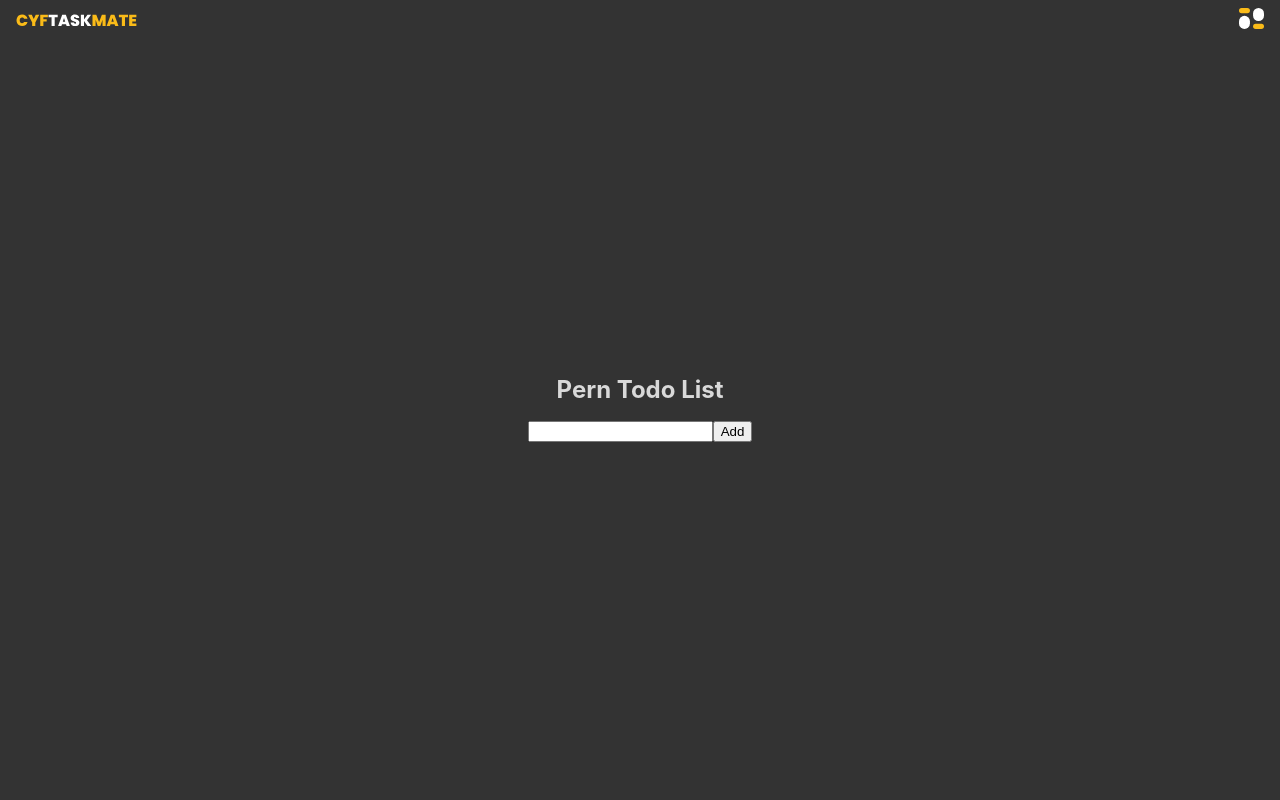
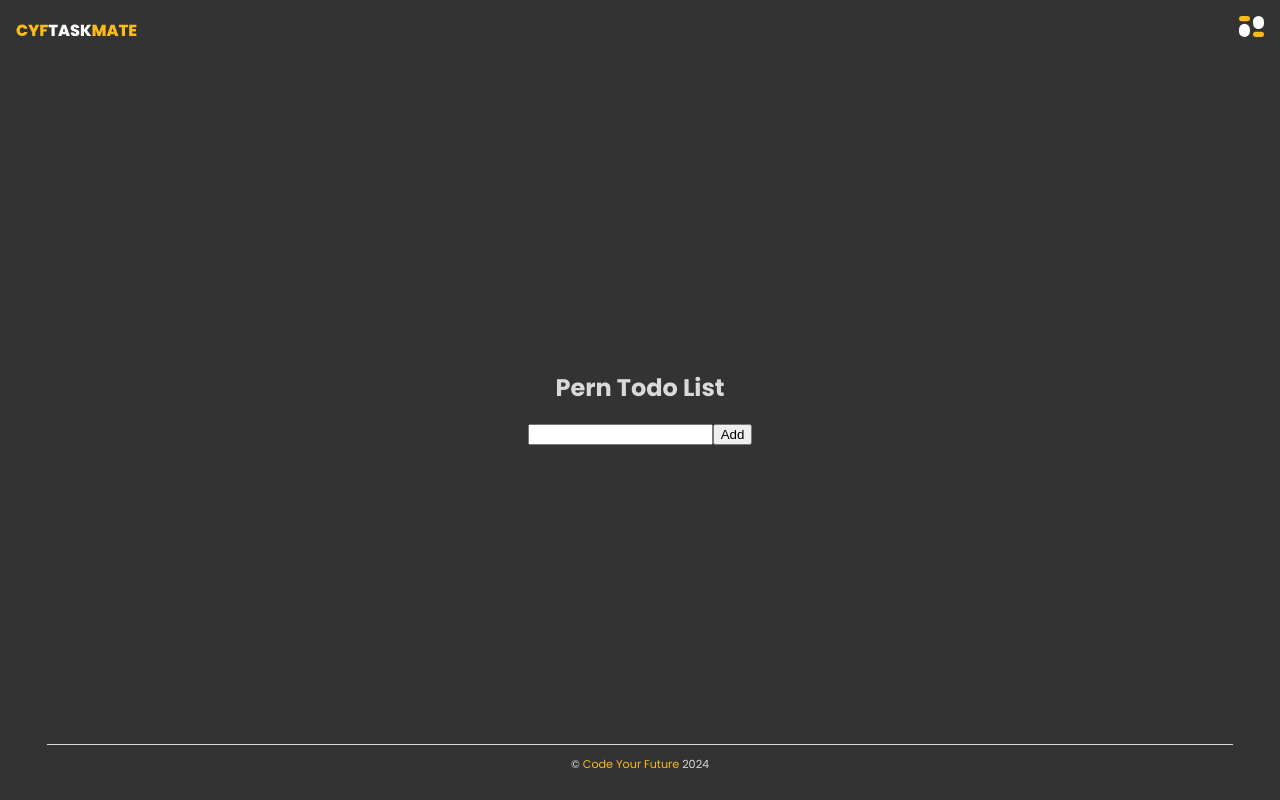
Before and after one commit to Farnooshmo/time-tracker, a React (Create React App) app in the folder client/: page / in a window 1280 px wide. Built offline with nearby package versions, Linux system fonts and the light colour scheme.

Commit message:
Create-a-Footer-Component

```diff
--- a/client/public/index.html
+++ b/client/public/index.html
@@ -2,42 +2,21 @@
 <html lang="en">
 	<head>
 		<meta charset="utf-8" />
-    <link rel="icon" href="%PUBLIC_URL%/favicon.ico" />
 		<meta name="viewport" content="width=device-width, initial-scale=1" />
-    <meta name="theme-color" content="#000000" />
 		<meta
-      name="description"
-      content="Web site created using create-react-app"
+			name="CYFTASKMATE"
+			content="Web site created using create-react-app for Code Your Future organization"
 		/>
-    <link rel="apple-touch-icon" href="%PUBLIC_URL%/logo192.png" />
-    <!--
-      manifest.json provides metadata used when your web app is installed on a
-      user's mobile device or desktop. See https://developers.google.com/web/fundamentals/web-app-manifest/
-    -->
-    <link rel="manifest" href="%PUBLIC_URL%/manifest.json" />
-    <!--
-      Notice the use of %PUBLIC_URL% in the tags above.
-      It will be replaced with the URL of the `public` folder during the build.
-      Only files inside the `public` folder can be referenced from the HTML.
+		<link
+			rel="stylesheet"
+			href="https://fonts.googleapis.com/css2?family=Poppins:wght@400;500;700&display=swap"
+		/>
+		<title>CYFTASKMATE</title>
+	</head>
 
-      Unlike "/favicon.ico" or "favicon.ico", "%PUBLIC_URL%/favicon.ico" will
-      work correctly both with client-side routing and a non-root public URL.
-      Learn how to configure a non-root public URL by running `npm run build`.
-    -->
-    <title>Time Tracker App</title>
-  </head>
 	<body>
 		<noscript>You need to enable JavaScript to run this app.</noscript>
+
 		<div id="root"></div>
-    <!--
-      This HTML file is a template.
-      If you open it directly in the browser, you will see an empty page.
-
-      You can add webfonts, meta tags, or analytics to this file.
-      The build step will place the bundled scripts into the <body> tag.
-
-      To begin the development, run `npm start` or `yarn start`.
-      To create a production bundle, use `npm run build` or `yarn build`.
-    -->
 	</body>
 </html>
--- a/client/src/App.css
+++ b/client/src/App.css
@@ -1,4 +1,5 @@
 .container {
+	font-family: 'Poppins', sans-serif;
 	background-color: #333333;
 	display: flex;
 	flex-direction: column;
@@ -14,7 +15,7 @@ header {
 	display: flex;
 	justify-content: space-between;
 	align-items: center;
-	padding: 0.5rem;
+	padding: 1rem;
 	position: fixed;
 	top: 0;
 	z-index: 1000;
@@ -80,9 +81,37 @@ section {
 }
 
 footer {
+	width: 100%;
 	padding: 1rem;
-	color: white;
+	color: #d9d9d9;
 	text-align: center;
+	position: fixed;
+	bottom: 0;
+	z-index: 1000;
+	box-sizing: border-box; /* Ensure padding and border are included in the width */
+	overflow: hidden; /* Clear any potential overflow */
+	font-family: 'Poppins', sans-serif;
+	font-size: 0.7rem;
+}
+
+/* Add a 1px tick line at the top of the footer */
+footer::before {
+	content: '';
+	display: block;
+	height: 0.01rem;
+	width: 95%;
+	margin: 0 auto;
+	background-color: #d9d9d9;
+}
+
+.footer-link {
+	color: #fabb18;
+	text-decoration: none;
+	transition: color 0.3s ease;
+}
+
+.footer-link:hover {
+	color: #d9d9d9;
 }
 
 /* Media query for larger screens (not the primary focus, but included for potential adjustments) */
--- a/client/src/App.js
+++ b/client/src/App.js
@@ -2,6 +2,7 @@ import React, { Fragment } from 'react'
 import './App.css'
 import InputTodo from './components/InputTodo'
 import Header from './components/Header'
+import Footer from './components/Footer'
 
 function App() {
 	return (
@@ -10,6 +11,7 @@ function App() {
 				<Header />
 				<InputTodo />
 			</div>
+			<Footer />
 		</Fragment>
 	)
 }
--- /dev/null
+++ b/client/src/components/Footer.js
@@ -0,0 +1,23 @@
+import React from 'react'
+import '../App.css'
+
+const Footer = () => {
+	return (
+		<footer>
+			<p>
+				©{' '}
+				<a
+					href='https://www.codeyourfuture.io/'
+					target='_blank'
+					rel='noopener noreferrer'
+					className='footer-link'
+				>
+					Code Your Future
+				</a>{' '}
+				2024
+			</p>
+		</footer>
+	)
+}
+
+export default Footer
```
Lines whose indentation alone changed are shown as unchanged.
